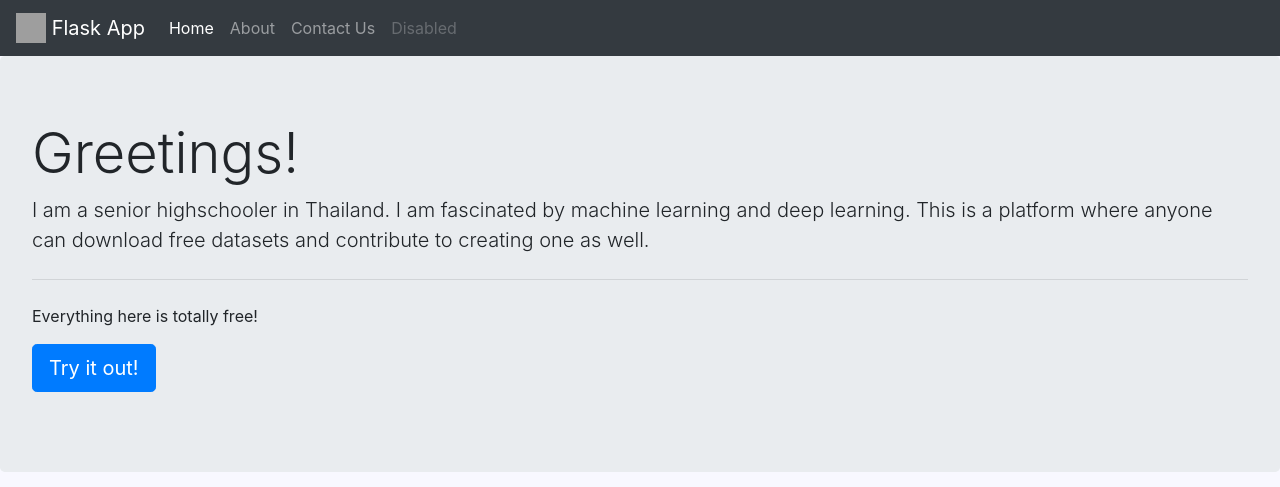
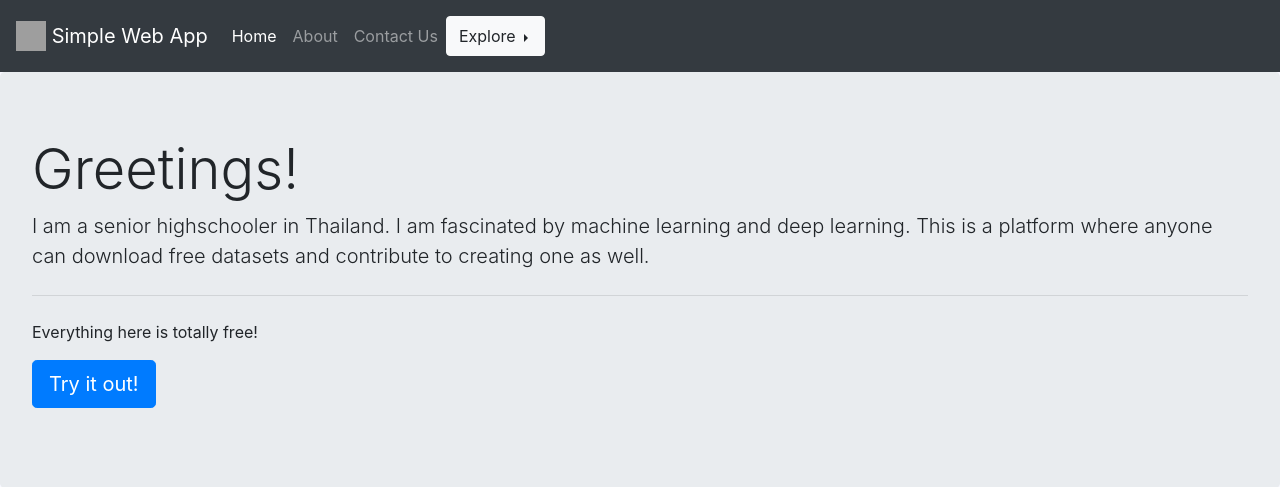
Before and after one commit to Bhunakit/MLwebApp, a Flask app: page /about in a window 1280 px wide. Shown: the top 487 px of the page. Run offline with Flask 2, Linux system fonts and the light colour scheme; some libraries are stand-ins or nearby versions; grey boxes are pictures that could not be loaded.

Commit message:
Update layout.html

```diff
--- a/templates/layout.html
+++ b/templates/layout.html
@@ -6,10 +6,10 @@
 	<link rel='stylesheet' href="{{ url_for('static', filename='css/style.css')}}">
 </head>
 <body>
-	<nav class="navbar navbar-expand-lg navbar-dark bg-dark">
+	<nav class="navbar navbar-expand-lg navbar-dark bg-dark py-md-3">
 	<a class="navbar-brand" href="{{ url_for('home') }}">
     <img src="https://img.icons8.com/color/48/000000/year-of-horse.png" width="30" height="30" class="d-inline-block align-top" alt="">
-    Flask App
+    Simple Web App
   	</a>
 	  <button class="navbar-toggler" type="button" data-toggle="collapse" data-target="#navbarNavAltMarkup" aria-controls="navbarNavAltMarkup" aria-expanded="false" aria-label="Toggle navigation">
 	    <span class="navbar-toggler-icon"></span>
@@ -19,9 +19,17 @@
 	      <a class="nav-item nav-link active" href="{{ url_for('home') }}">Home <span class="sr-only">(current)</span></a>
 	      <a class="nav-item nav-link" href="{{url_for('about')}}">About</a>
 	      <a class="nav-item nav-link" href="{{url_for('contact')}}">Contact Us</a>
-	      <a class="nav-item nav-link disabled" href="#">Disabled</a>
+	      <div class="btn-group dropright">
+            <button type="button" class="btn btn-light dropdown-toggle" data-toggle="dropdown" aria-haspopup="true" aria-expanded="false">
+                Explore
+            </button>
+            <div class="dropdown-menu">
+                <a class="dropdown-item" href="/linreg">Linear Regression</a>
+            </div>
+          </div>
 	    </div>
 	  </div>
+
 	</nav>
 	{% block content %}
 
```
